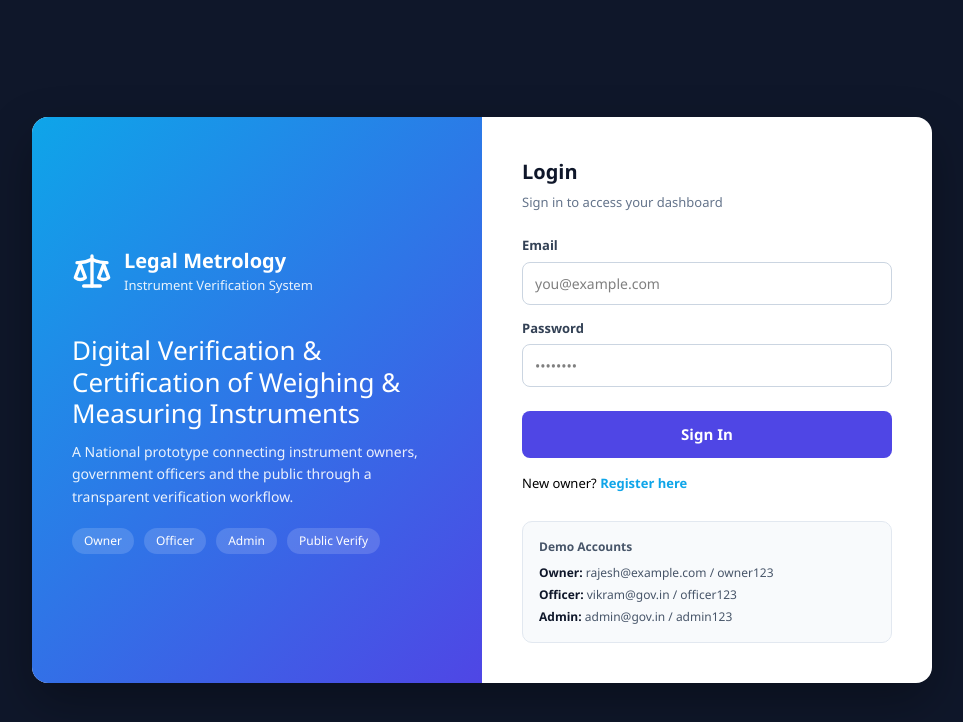
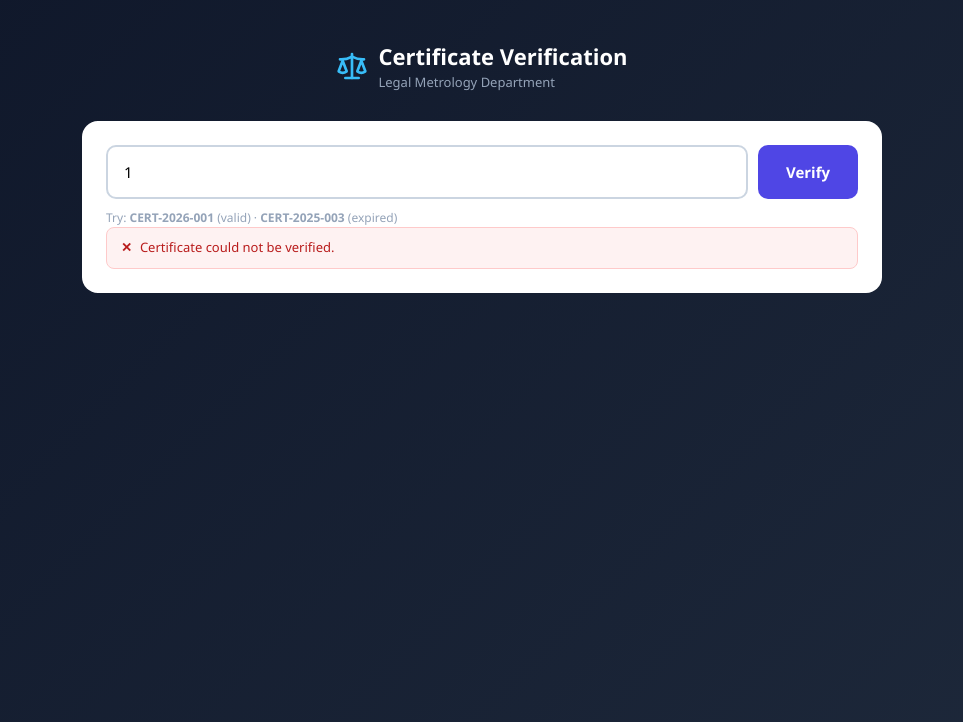
Before and after one commit to devarajdevaradeva143-create/vision-x, a React (Vite) app: page /verify/1 in a window 1280 px wide. Before the commit this address led to /login. Shown: the top 722 px of the page, without its empty margins (158-1121 px from the left). Built offline with nearby package versions, Linux system fonts and the light colour scheme.

Commit message:
QR ADDED

```diff
--- a/src/App.jsx
+++ b/src/App.jsx
@@ -40,6 +40,7 @@ export default function App() {
         <Route path="/login" element={<Login />} />
         <Route path="/register" element={<Register />} />
         <Route path="/verify" element={<PublicVerify />} />
+        <Route path="/verify/:certId" element={<PublicVerify />} />
 
         <Route path="/dashboard" element={<Protected><Layout><Dashboard /></Layout></Protected>} />
 
--- a/src/pages/CertificateDetail.jsx
+++ b/src/pages/CertificateDetail.jsx
@@ -3,6 +3,7 @@ import { QRCodeSVG } from 'qrcode.react';
 import { useApp } from '../context/AppContext';
 import { Card, PageHeader, Field, DetailRow } from '../components/ui';
 import { fmt } from '../utils/format';
+import { buildVerifyUrl } from '../utils/verifyUrl';
 
 export default function CertificateDetail() {
   const { id } = useParams();
@@ -16,12 +17,11 @@ export default function CertificateDetail() {
 }
 
 export function CertificateView({ cert, onBack }) {
-  const { appInstruments, appUsers } = useApp();
-  const instrument = appInstruments.find(i => i.id === cert.instrumentId);
-  const officer = appUsers.find(u => u.id === cert.officerId);
-  const verificationUrl = `${window.location.origin}/verify?cert=${cert.id}`;
+  // Build the public verification URL (uses VITE_PUBLIC_URL, never localhost).
+  const verificationUrl = buildVerifyUrl(cert.id);
   const isExpired = new Date(cert.expiryDate) < new Date();
   const expiringSoon = !isExpired && (new Date(cert.expiryDate) - new Date()) / (1000 * 60 * 60 * 24) <= 30;
+  const statusLabel = cert.status === 'REVOKED' ? 'REVOKED' : isExpired ? 'EXPIRED' : expiringSoon ? 'EXPIRING SOON' : 'VERIFIED / VALID';
   const expiryColor = isExpired ? '#ef4444' : expiringSoon ? '#f59e0b' : '#22c55e';
 
   return (
@@ -52,20 +52,24 @@ export function CertificateView({ cert, onBack }) {
             <div>
               <DetailRow>
                 <Field label="Application Ref" value={cert.applicationId} />
-                <Field label="Instrument ID" value={cert.instrumentId} />
+                <Field label="Machine / Instrument ID" value={cert.instrumentId} />
                 <Field label="Owner Name" value={cert.ownerName} />
-                <Field label="Instrument Type" value={cert.instrumentType} />
-                <Field label="Category" value={cert.category} />
+                <Field label="Machine Type" value={cert.machineType} />
+                <Field label="Manufacturer" value={cert.manufacturer} />
+                <Field label="Model" value={cert.model} />
                 <Field label="Serial Number" value={cert.serialNumber} />
+                <Field label="Capacity" value={cert.capacity} />
+                <Field label="Location" value={cert.location} />
                 <Field label="Verification Date" value={fmt(cert.verificationDate)} />
                 <Field label="Issue Date" value={fmt(cert.issueDate)} />
                 <Field label="Expiry Date" value={fmt(cert.expiryDate)} color={expiryColor} />
+                <Field label="Certificate Status" value={statusLabel} color={expiryColor} />
                 <Field label="Officer / Tester" value={cert.officerName} />
               </DetailRow>
 
               <div style={{ marginTop: 24, padding: 14, background: cert.result === 'CERTIFIED' ? '#f0fdf4' : '#fef2f2', border: `1px solid ${cert.result === 'CERTIFIED' ? '#bbf7d0' : '#fecaca'}`, borderRadius: 8 }}>
                 <div style={{ fontSize: 13, fontWeight: 700, color: cert.result === 'CERTIFIED' ? '#15803d' : '#b91c1c' }}>
-                  Verification Result: {cert.result === 'CERTIFIED' ? 'INSTRUMENT VERIFIED & CERTIFIED' : 'REJECTED'}
+                  Verification Result: {cert.result === 'CERTIFIED' ? 'VERIFIED & CERTIFIED' : 'REJECTED'}
                 </div>
                 <div style={{ fontSize: 13, color: '#475569', marginTop: 4 }}>
                   This is to certify that the above instrument has been verified by the Legal Metrology Department and found to be accurate, precise and conforming to the prescribed standards.
--- a/src/pages/PublicVerify.jsx
+++ b/src/pages/PublicVerify.jsx
@@ -1,179 +1,152 @@
 import { useState, useEffect } from 'react';
-import { useSearchParams } from 'react-router-dom';
+import { useSearchParams, useParams } from 'react-router-dom';
 import { useApp } from '../context/AppContext';
-import { Card, Field, DetailRow, Alert } from '../components/ui';
+import { Field, DetailRow, Alert } from '../components/ui';
 import { fmt, expiryInfo } from '../utils/format';
-import { Scale, ShieldCheck, ShieldAlert, BadgeX } from 'lucide-react';
+import { Scale, ShieldCheck, ShieldAlert, BadgeX, Ban } from 'lucide-react';
+
+// ---------------------------------------------------------------------------
+// Public Certificate Verification page.
+// Opens from a scanned QR (path /verify/:certId) or a manual search.
+// We retrieve the EXACT certificate by its certificate number and show the
+// full issued snapshot — never sample data.
+// ---------------------------------------------------------------------------
 
 export default function PublicVerify() {
-  const { appCertificates, appApplications, appInstruments, appUsers } = useApp();
+  const { appCertificates } = useApp();
   const [query, setQuery] = useState('');
   const [result, setResult] = useState(null);
   const [searched, setSearched] = useState(false);
   const [searchParams] = useSearchParams();
+  const params = useParams();
 
+  // Look up a certificate STRICTLY by its certificate number (id).
+  const resolveByNumber = (n) => {
+    const cert = appCertificates.find(c => c.id === n);
+    return cert ? { cert } : { notFound: true };
+  };
+
+  // QR-scanned certificate numbers resolve strictly by certificate number.
   useEffect(() => {
-    const certParam = searchParams.get('cert');
-    if (certParam) {
-      const cert = appCertificates.find(c => c.id === certParam || c.applicationId === certParam);
-      if (cert) {
-        setQuery(cert.id);
-        setResult(resolveResult(cert.id));
-        setSearched(true);
-      }
+    const fromPath = params.certId;
+    const fromQuery = searchParams.get('cert');
+    const number = (fromPath || fromQuery || '').trim();
+    if (number) {
+      setQuery(number);
+      setResult(resolveByNumber(number));
+      setSearched(true);
     }
     // eslint-disable-next-line
-  }, [searchParams]);
+  }, [params.certId, searchParams]);
 
-  const resolveResult = (q) => {
-    const clean = q.trim();
-    if (!clean) return null;
-
-    const certByCertNo = appCertificates.find(c => c.id === clean);
-    const certByAppId = appCertificates.find(c => c.applicationId === clean);
-    const certByInsId = appCertificates.find(c => c.instrumentId === clean);
-
-    const cert = certByCertNo || certByAppId || certByInsId;
-    if (cert) return { cert };
-
-    const app = appApplications.find(a => a.id === clean);
-    if (app) {
-      return { app, rejected: app.status === 'REJECTED' };
-    }
-
-    return { notFound: true };
-  };
-
+  // Manual search is more permissive (cert / application / instrument).
   const handleSearch = (e) => {
     e.preventDefault();
     setSearched(true);
-    setResult(resolveResult(query));
+    const clean = query.trim();
+    if (!clean) return setResult(null);
+    const cert = appCertificates.find(c =>
+      c.id === clean || c.applicationId === clean || c.instrumentId === clean);
+    setResult(cert ? { cert } : { notFound: true });
   };
+
+  const cert = result?.cert;
 
   return (
     <div style={{ minHeight: '100vh', padding: 40, background: 'linear-gradient(135deg,#0f172a,#1e293b)' }}>
-      <div style={{ maxWidth: 760, margin: '0 auto' }}>
+      <div style={{ maxWidth: 800, margin: '0 auto' }}>
         <div style={{ textAlign: 'center', marginBottom: 28 }}>
           <div style={{ display: 'inline-flex', alignItems: 'center', gap: 10, color: '#fff' }}>
             <Scale size={32} color="#38bdf8" />
             <div style={{ textAlign: 'left' }}>
-              <div style={{ fontSize: 22, fontWeight: 800 }}>Public Certificate Verification</div>
+              <div style={{ fontSize: 22, fontWeight: 800 }}>Certificate Verification</div>
               <div style={{ fontSize: 13, color: '#94a3b8' }}>Legal Metrology Department</div>
             </div>
           </div>
         </div>
 
-        <Card style={{ background: '#fff', borderRadius: 16, padding: 24 }}>
+        <div style={{ background: '#fff', borderRadius: 16, padding: 24 }}>
           <form onSubmit={handleSearch} style={{ display: 'flex', gap: 10 }}>
             <input
               value={query}
               onChange={e => setQuery(e.target.value)}
-              placeholder="Enter Instrument ID, Certificate No. or Application Reference ID"
+              placeholder="Enter Certificate Number, Application or Instrument ID"
               style={{ flex: 1, padding: '14px 16px', border: '2px solid #cbd5e1', borderRadius: 10, fontSize: 15 }}
             />
             <button style={searchBtn}>Verify</button>
           </form>
           <div style={{ fontSize: 12, color: '#94a3b8', marginTop: 10 }}>
-            Try: <b>INS001</b> (certified) · <b>CERT-2025-003</b> (expired) · <b>APP-2026-005</b> (rejected)
+            Try: <b>CERT-2026-001</b> (valid) · <b>CERT-2025-003</b> (expired)
           </div>
 
-          {searched && (
-            <div style={{ marginTop: 24 }}>
-              {!result && <Alert type="info">Please enter a valid ID to verify.</Alert>}
-              {result?.notFound && <Alert type="error">No record found for "<b>{query}</b>". Please check the ID and try again.</Alert>}
-              {result?.rejected && <VerificationResult status="rejected" app={result.app} />}
-              {result?.cert && <VerificationResult status={resolutionToStatus(result.cert)} cert={result.cert} />}
-            </div>
+          {searched && !cert && result?.notFound && (
+            <Alert type="error">Certificate could not be verified.</Alert>
           )}
-        </Card>
+          {cert && <CertificateResult cert={cert} />}
+        </div>
       </div>
     </div>
   );
 }
 
-function resolutionToStatus(cert) {
+// Compute the certificate status from the issued snapshot.
+function certStatus(cert) {
+  if (cert.status === 'REVOKED') return { label: 'REVOKED', color: '#ef4444', icon: <Ban size={26} />, sub: 'This certificate has been revoked.' };
+  if (cert.result === 'REJECTED' || cert.status === 'REJECTED') return { label: 'REJECTED', color: '#ef4444', icon: <BadgeX size={26} />, sub: 'Verification not approved.' };
   const info = expiryInfo(cert.expiryDate);
-  if (info.status === 'expired') return 'expired';
-  return 'verified';
+  if (info.status === 'expired') return { label: 'EXPIRED', color: '#ef4444', icon: <ShieldAlert size={26} />, sub: 'Certificate Expired.' };
+  if (info.status === 'expiring') return { label: 'EXPIRING SOON', color: '#f59e0b', icon: <ShieldAlert size={26} />, sub: `Certificate expires in ${info.days} day${info.days === 1 ? '' : 's'}.` };
+  return { label: 'VERIFIED / VALID', color: '#22c55e', icon: <ShieldCheck size={26} />, sub: 'Certificate is valid.' };
 }
 
-function VerificationResult({ status, cert, app }) {
-  const { appApplications, appInstruments, appUsers } = useApp();
+function CertificateResult({ cert }) {
+  const { appUsers } = useApp();
+  const status = certStatus(cert);
+  const isExpired = status.label === 'EXPIRED' || status.label === 'EXPIRING SOON';
+  const officer = appUsers.find(u => u.id === cert.officerId);
+  const revoked = status.label === 'REVOKED';
 
-  if (status === 'rejected' && app) {
-    const instrument = appInstruments.find(i => i.id === app.instrumentId);
-    const officer = app.officerId ? appUsers.find(u => u.id === app.officerId) : null;
-    return (
-      <div style={{ border: '2px solid #ef4444', borderRadius: 12, overflow: 'hidden' }}>
-        <div style={{ background: '#ef4444', color: '#fff', padding: '16px 20px', display: 'flex', alignItems: 'center', gap: 10 }}>
-          <BadgeX size={26} />
+  return (
+    <div style={{ marginTop: 24 }}>
+      <div style={{ border: `2px solid ${status.color}`, borderRadius: 12, overflow: 'hidden' }}>
+        <div style={{ background: status.color, color: '#fff', padding: '16px 20px', display: 'flex', alignItems: 'center', gap: 10 }}>
+          {status.icon}
           <div>
-            <div style={{ fontSize: 20, fontWeight: 800 }}>REJECTED</div>
-            <div style={{ fontSize: 13, opacity: 0.9 }}>Verification not approved</div>
+            <div style={{ fontSize: 20, fontWeight: 800 }}>{status.label}</div>
+            <div style={{ fontSize: 13, opacity: 0.9 }}>{status.sub}</div>
           </div>
         </div>
+
         <div style={{ padding: 20, background: '#fff' }}>
+          {revoked && <Alert type="error">Certificate Revoked.</Alert>}
+          <div style={{ fontSize: 12, fontWeight: 700, color: '#64748b', textTransform: 'uppercase', letterSpacing: 0.5, marginBottom: 10 }}>
+            Certificate Number: <b style={{ color: '#0f172a', fontSize: 14 }}>{cert.id}</b>
+          </div>
           <DetailRow>
-            <Field label="Application Ref" value={app.id} />
-            <Field label="Instrument ID" value={instrument?.id} />
-            <Field label="Category" value={instrument?.category} />
-            <Field label="Officer" value={officer?.name || '—'} />
-            <Field label="Remarks" value={app.remarks || '—'} />
+            <Field label="Certificate Status" value={status.label} color={status.color} />
+            <Field label="Application ID" value={cert.applicationId} />
+            <Field label="Owner Name" value={cert.ownerName} />
+            <Field label="Machine Type" value={cert.machineType} />
+            <Field label="Machine ID" value={cert.instrumentId} />
+            <Field label="Manufacturer" value={cert.manufacturer} />
+            <Field label="Model" value={cert.model} />
+            <Field label="Serial Number" value={cert.serialNumber} />
+            <Field label="Capacity" value={cert.capacity} />
+            <Field label="Location" value={cert.location} />
+            <Field label="Verification Date" value={fmt(cert.verificationDate)} />
+            <Field label="Issue Date" value={fmt(cert.issueDate)} />
+            <Field label="Expiry Date" value={fmt(cert.expiryDate)} color={isExpired ? status.color : undefined} />
+            <Field label="Verification Result" value={cert.result === 'CERTIFIED' ? 'VERIFIED & CERTIFIED' : 'REJECTED'} color={cert.result === 'CERTIFIED' ? '#22c55e' : '#ef4444'} />
+            <Field label="Officer / Tester" value={cert.officerName || officer?.name} />
           </DetailRow>
-        </div>
-      </div>
-    );
-  }
 
-  if (status === 'verified' && cert) {
-    const info = expiryInfo(cert.expiryDate);
-    const instrument = appInstruments.find(i => i.id === cert.instrumentId);
-    const officer = appUsers.find(u => u.id === cert.officerId);
-    const isExpired = status === 'expired';
-
-    const bannerColor = isExpired ? '#ef4444' : '#22c55e';
-    const bannerIcon = isExpired ? <ShieldAlert size={26} /> : <ShieldCheck size={26} />;
-    const bannerLabel = isExpired ? 'EXPIRED' : 'VERIFIED';
-    const bannerSub = isExpired ? 'This certificate has expired' : 'Certificate is valid';
-
-    return (
-      <div style={{ border: `2px solid ${bannerColor}`, borderRadius: 12, overflow: 'hidden' }}>
-        <div style={{ background: bannerColor, color: '#fff', padding: '16px 20px', display: 'flex', alignItems: 'center', gap: 10 }}>
-          {bannerIcon}
-          <div>
-            <div style={{ fontSize: 20, fontWeight: 800 }}>{bannerLabel}</div>
-            <div style={{ fontSize: 13, opacity: 0.9 }}>{bannerSub}</div>
-          </div>
-        </div>
-        <div style={{ padding: 20, background: '#fff', display: 'grid', gap: 20 }}>
-          <div>
-            <div style={{ fontSize: 12, fontWeight: 700, color: '#64748b', textTransform: 'uppercase', letterSpacing: 0.5, marginBottom: 10 }}>Certificate Details</div>
-            <DetailRow>
-              <Field label="Certificate Number" value={cert.id} />
-              <Field label="Application Ref" value={cert.applicationId} />
-              <Field label="Instrument ID" value={cert.instrumentId} />
-              <Field label="Owner Name" value={cert.ownerName} />
-              <Field label="Instrument Type" value={cert.instrumentType} />
-              <Field label="Category" value={cert.category} />
-              <Field label="Serial Number" value={cert.serialNumber} />
-            </DetailRow>
-          </div>
-          <div style={{ borderTop: '1px dashed #cbd5e1', paddingTop: 16 }}>
-            <div style={{ fontSize: 12, fontWeight: 700, color: '#64748b', textTransform: 'uppercase', letterSpacing: 0.5, marginBottom: 10 }}>Verification Status</div>
-            <DetailRow>
-              <Field label="Verification Date" value={fmt(cert.verificationDate)} />
-              <Field label="Issue Date" value={fmt(cert.issueDate)} />
-              <Field label="Expiry Date" value={fmt(cert.expiryDate)} color={info.color} />
-              <Field label="Validity" value={info.label} color={info.color} />
-              <Field label="Officer / Tester" value={cert.officerName} />
-            </DetailRow>
+          <div style={{ marginTop: 20, paddingTop: 14, borderTop: '1px dashed #cbd5e1', textAlign: 'center', fontSize: 13, color: '#64748b' }}>
+            ✓ Verified from the Online Verification System
           </div>
         </div>
       </div>
-    );
-  }
-
-  return null;
+    </div>
+  );
 }
 
 const searchBtn = {
--- a/src/pages/owner/OwnerInstruments.jsx
+++ b/src/pages/owner/OwnerInstruments.jsx
@@ -4,6 +4,7 @@ import { QRCodeSVG } from 'qrcode.react';
 import { useApp } from '../../context/AppContext';
 import { PageHeader, Card, Table, EmptyState } from '../../components/ui';
 import { instrumentCategories } from '../../data/mockData';
+import { buildVerifyUrl } from '../../utils/verifyUrl';
 
 export default function OwnerInstruments() {
   const { currentUser, appInstruments, addInstrument, appCertificates } = useApp();
@@ -89,7 +90,7 @@ export default function OwnerInstruments() {
                 <td style={{ padding: '12px 14px' }}>
                   {cert ? (
                     <Link to={`/certificates/${cert.applicationId}`} title="View certificate QR">
-                      <QRCodeSVG value={`${window.location.origin}/verify?cert=${cert.id}`} size={40} />
+                      <QRCodeSVG value={buildVerifyUrl(cert.id)} size={40} />
                     </Link>
                   ) : (
                     <span style={{ color: '#cbd5e1', fontSize: 12 }}>—</span>
--- /dev/null
+++ b/src/utils/verifyUrl.js
@@ -0,0 +1,19 @@
+// ---------------------------------------------------------------------------
+// Public verification URL helpers.
+//
+// The public base URL is read from the configurable env var VITE_PUBLIC_URL
+// (e.g. https://your-domain.com). We NEVER hard-code localhost into the QR.
+// In local development, if no public URL is set, we fall back to the current
+// window origin only so the QR can still be previewed — the issued certificate
+// record itself never stores the URL.
+// ---------------------------------------------------------------------------
+
+export function publicBaseUrl() {
+  return (import.meta.env.VITE_PUBLIC_URL || '').replace(/\/+$/, '');
+}
+
+// Build the public verification URL for a certificate number.
+export function buildVerifyUrl(certNumber) {
+  const base = publicBaseUrl() || window.location.origin;
+  return `${base}/verify/${encodeURIComponent(certNumber)}`;
+}
```
Also changed, not shown: src/pages/officer/OfficerApplicationDetail.jsx (+13 -4 lines), 2 other files (tests, documents, lock files or other folders).
